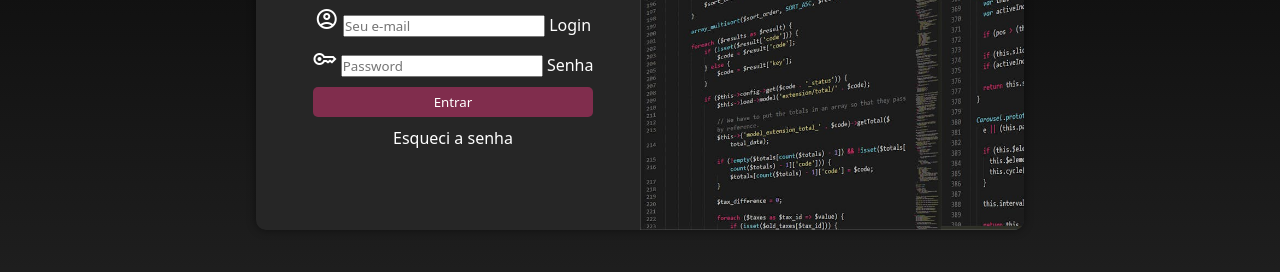
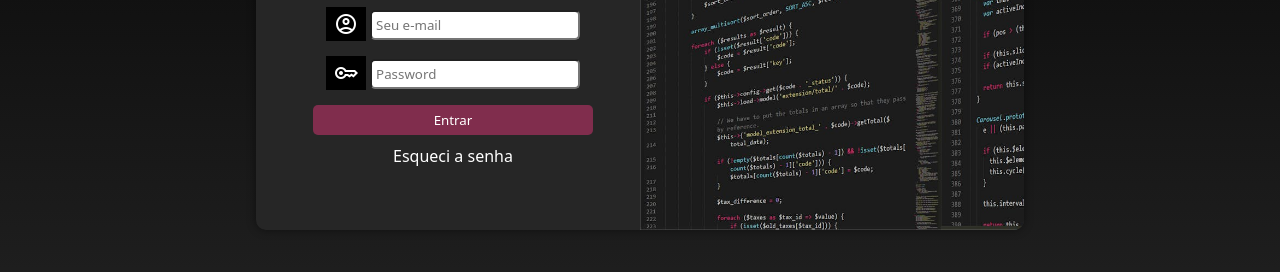
Before and after one commit to kaiocotrim/Projeto-login, a plain HTML site: page index.html in a window 1280 px wide. Shown: the part 362-634 px from the top of the page. Drawn offline with nearby package versions, Linux system fonts and the light colour scheme.

Commit message:
Teste up

```diff
--- a/estilos/style.css
+++ b/estilos/style.css
@@ -85,6 +85,19 @@ span , label{
     color: white;
 }
 
+span{
+    background-color: black;
+    width: 40px;
+    padding: 5px;
+}
+
+div.campo > input{
+    transform: translateY(-6px);
+    height: 100%;
+    border-radius: 5px;
+    padding: 4px;
+
+}
 
 
 form > input[type=submit]{
@@ -119,3 +132,8 @@ div.campo{
     margin-top: 10px;
     margin-bottom: 10px;
 }
+
+
+div.campo > label{
+    display: none;
+}
```
